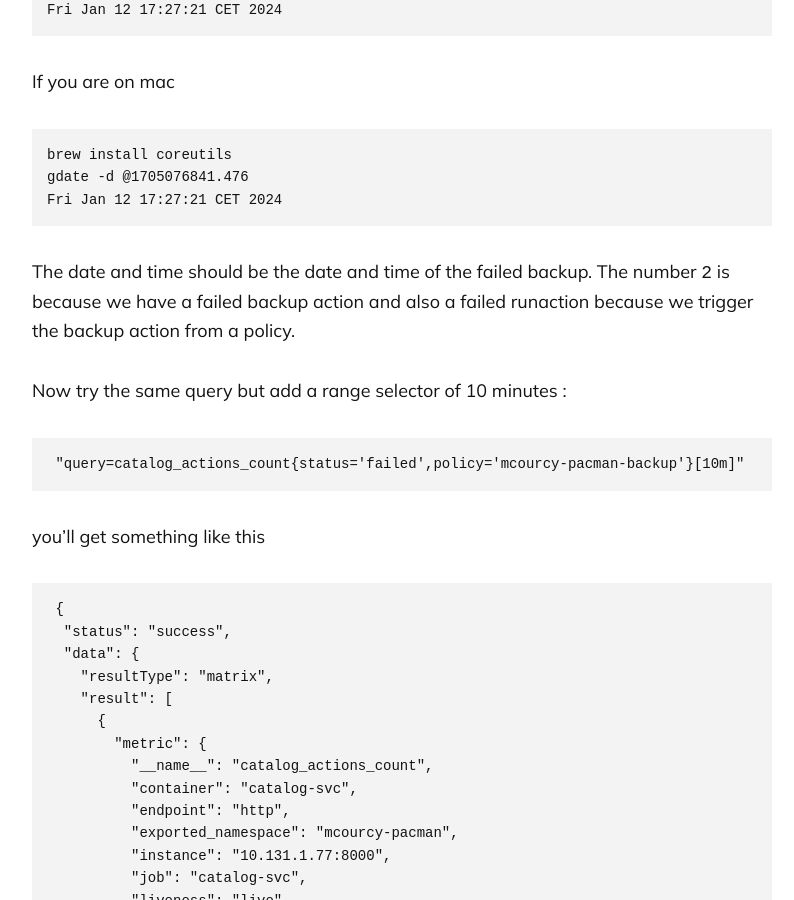
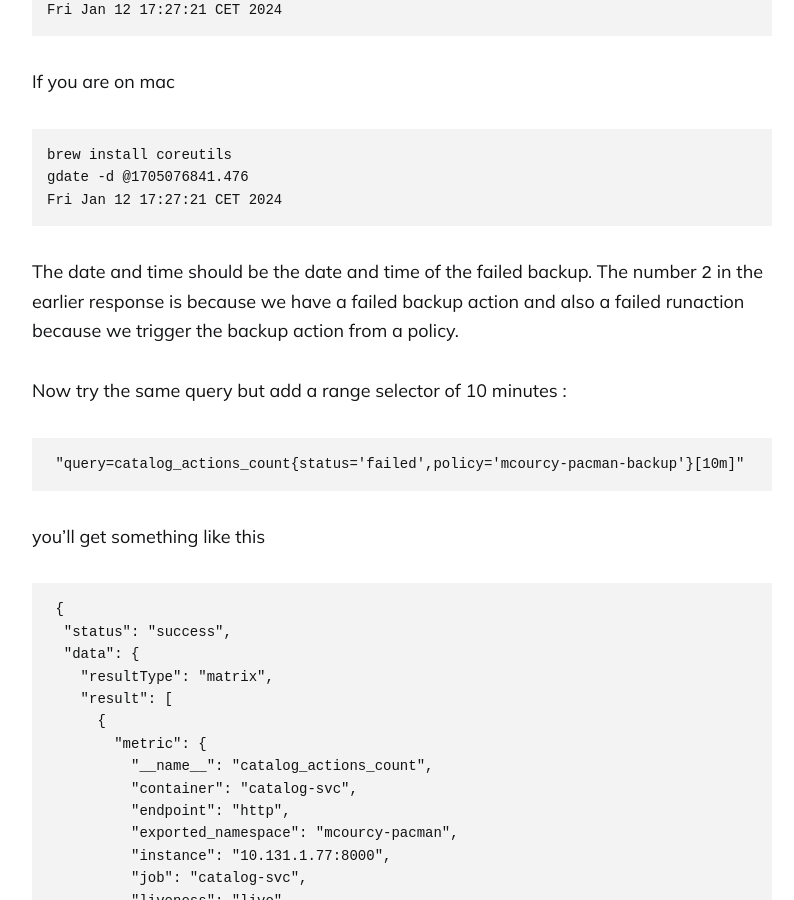
Before and after one commit to newellbrandon/kastendevhub.github.io, a Jekyll site: the page built from _posts/2024-01-12-kasten-openshift-monitoring.markdown, in a window 1280 px wide and 900 px high, scrolled down 15384 px. Shown: the whole window, without its empty margins (238-1032 px from the left). Built offline with Jekyll 4.4.1, drawn with Linux system fonts in a browser that asks for light colours; comment, search, counter and statistics services are not loaded.

Commit message:
the earlier response
Co-authored-by: slotdawg <mattslotten@gmail.com>

````diff
--- a/_posts/2024-01-12-kasten-openshift-monitoring.markdown
+++ b/_posts/2024-01-12-kasten-openshift-monitoring.markdown
@@ -508,7 +508,7 @@ gdate -d @1705076841.476
 Fri Jan 12 17:27:21 CET 2024
 ```
 
-The date and time should be the date and time of the failed backup. The number `2` is because we have a failed backup action and also a failed runaction because we trigger the backup action from a policy.
+The date and time should be the date and time of the failed backup. The number `2` in the earlier response is because we have a failed backup action and also a failed runaction because we trigger the backup action from a policy.
 
 Now try the same query but add a range selector of 10 minutes :
 
````
